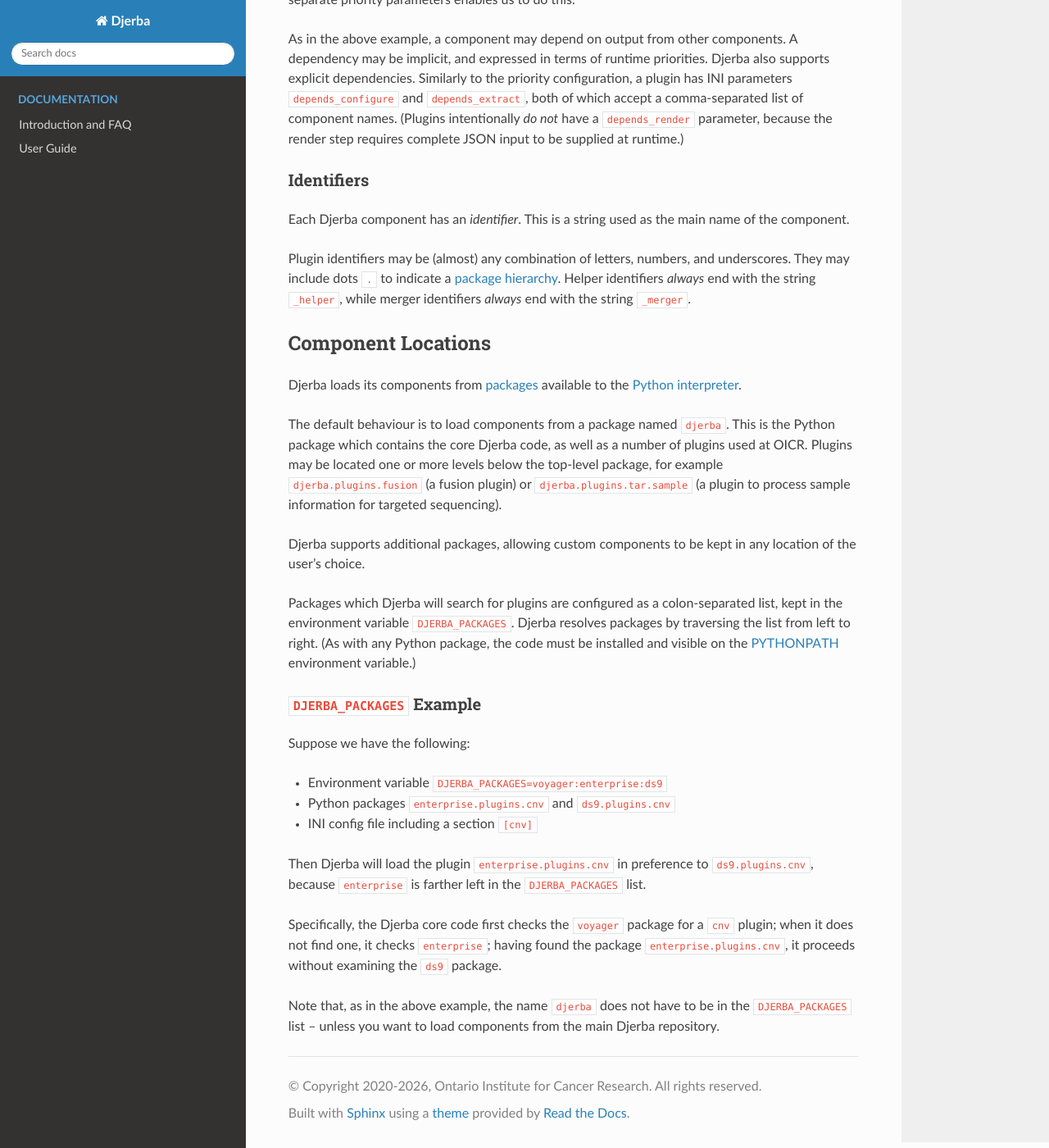
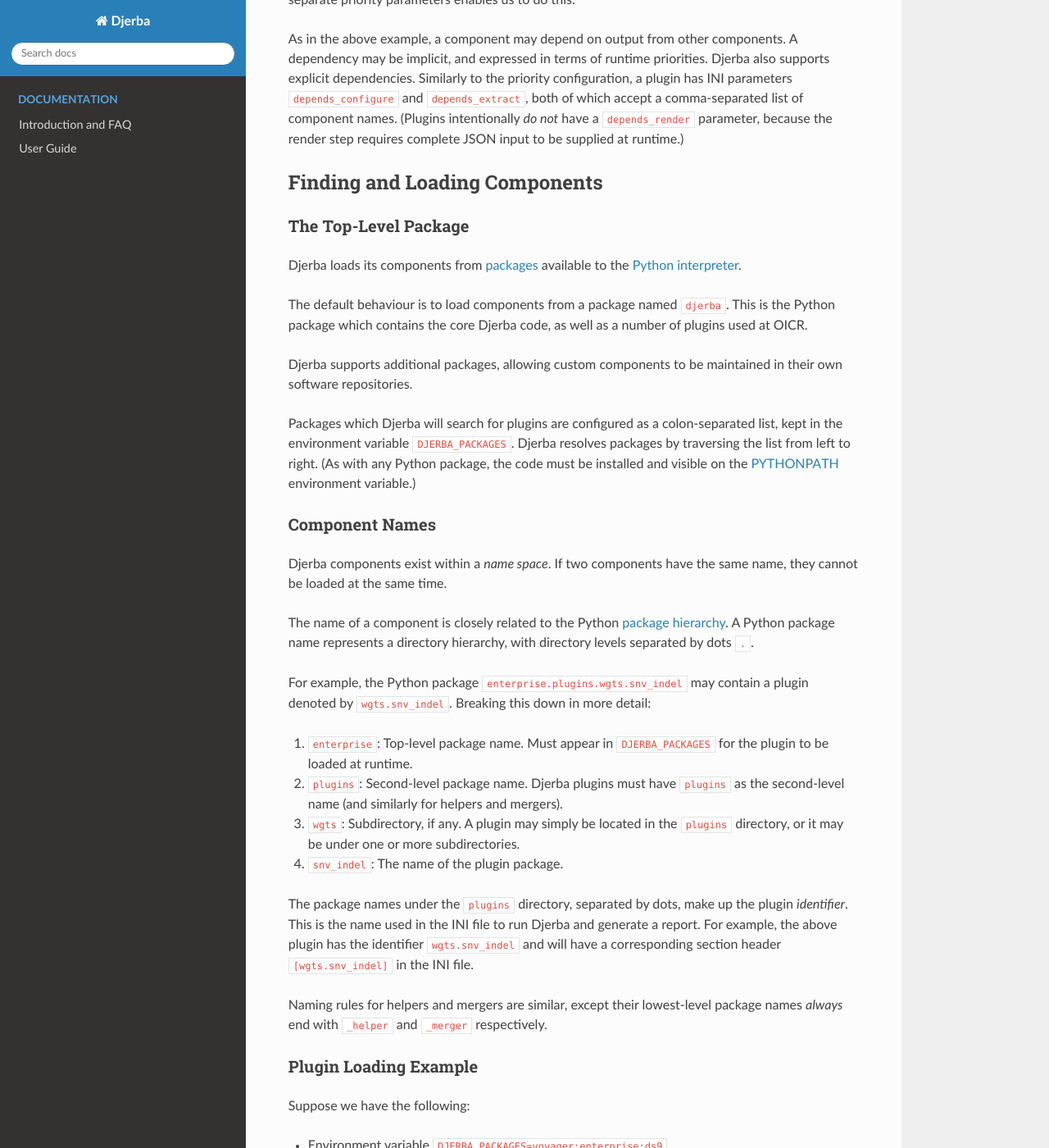
Before and after one commit to oicr-gsi/djerba_docs, a Sphinx documentation site: the page built from source/how_djerba_works/how_djerba_works.rst, in a window 1280 px wide and 1400 px high, scrolled down 3957 px. Shown: the whole window at 82% size. Built offline with Sphinx 7.4.7 and the Read the Docs theme 3.1.0, drawn with Linux system fonts in a browser that asks for light colours; pages that are not in the unit, such as notebooks, are missing from menus.

Commit message:
improve loading and namespace sections

```diff
--- a/source/how_djerba_works/how_djerba_works.rst
+++ b/source/how_djerba_works/how_djerba_works.rst
@@ -147,27 +147,17 @@
 
 As in the above example, a component may depend on output from other components. A dependency may be implicit, and expressed in terms of runtime priorities. Djerba also supports explicit dependencies. Similarly to the priority configuration, a plugin has INI parameters ``depends_configure`` and ``depends_extract``, both of which accept a comma-separated list of component names. (Plugins intentionally *do not* have a ``depends_render`` parameter, because the render step requires complete JSON input to be supplied at runtime.)
 
-Identifiers
------------
+Finding and Loading Components
+==============================
 
-
-Each Djerba component has an *identifier*. This is a string used as the main name of the component.
-
-Plugin identifiers may be (almost) any combination of letters, numbers, and underscores. They may include dots ``.`` to indicate a `package hierarchy`_. Helper identifiers *always* end with the string ``_helper``, while merger identifiers *always* end with the string ``_merger``.
-
-.. _package hierarchy: https://docs.python.org/3/tutorial/modules.html#packages
-
-.. TODO See the Developer's Guide for more details
-
-
-Component Locations
-===================
+The Top-Level Package
+---------------------
 
 Djerba loads its components from `packages`_ available to the `Python interpreter`_.
 
-The default behaviour is to load components from a package named ``djerba``. This is the Python package which contains the core Djerba code, as well as a number of plugins used at OICR. Plugins may be located one or more levels below the top-level package, for example ``djerba.plugins.fusion`` (a fusion plugin) or ``djerba.plugins.tar.sample`` (a plugin to process sample information for targeted sequencing).
+The default behaviour is to load components from a package named ``djerba``. This is the Python package which contains the core Djerba code, as well as a number of plugins used at OICR.
 
-Djerba supports additional packages, allowing custom components to be kept in any location of the user's choice.
+Djerba supports additional packages, allowing custom components to be maintained in their own software repositories.
 
 Packages which Djerba will search for plugins are configured as a colon-separated list, kept in the environment variable ``DJERBA_PACKAGES``. Djerba resolves packages by traversing the list from left to right. (As with any Python package, the code must be installed and visible on the `PYTHONPATH`_ environment variable.)
 
@@ -175,8 +165,30 @@
 .. _Python interpreter: https://docs.python.org/3/tutorial/interpreter.html
 .. _PYTHONPATH: https://docs.python.org/3/using/cmdline.html#envvar-PYTHONPATH
 
-``DJERBA_PACKAGES`` Example
----------------------------
+.. TODO See the Developer's Guide for more details
+
+Component Names
+---------------
+
+Djerba components exist within a *name space*. If two components have the same name, they cannot be loaded at the same time.
+
+The name of a component is closely related to the Python `package hierarchy`_. A Python package name represents a directory hierarchy, with directory levels separated by dots ``.``.
+
+For example, the Python package ``enterprise.plugins.wgts.snv_indel`` may contain a plugin denoted by ``wgts.snv_indel``. Breaking this down in more detail:
+
+1. ``enterprise``: Top-level package name. Must appear in ``DJERBA_PACKAGES`` for the plugin to be loaded at runtime.
+2. ``plugins``: Second-level package name. Djerba plugins must have ``plugins`` as the second-level name (and similarly for helpers and mergers).
+3. ``wgts``: Subdirectory, if any. A plugin may simply be located in the ``plugins`` directory, or it may be under one or more subdirectories.
+4. ``snv_indel``: The name of the plugin package.
+
+The package names under the ``plugins`` directory, separated by dots, make up the plugin *identifier*. This is the name used in the INI file to run Djerba and generate a report. For example, the above plugin has the identifier ``wgts.snv_indel`` and will have a corresponding section header ``[wgts.snv_indel]`` in the INI file.
+
+Naming rules for helpers and mergers are similar, except their lowest-level package names *always* end with ``_helper`` and ``_merger`` respectively.
+
+.. _package hierarchy: https://docs.python.org/3/tutorial/modules.html#packages
+
+Plugin Loading Example
+----------------------
 
 Suppose we have the following:
 
```
